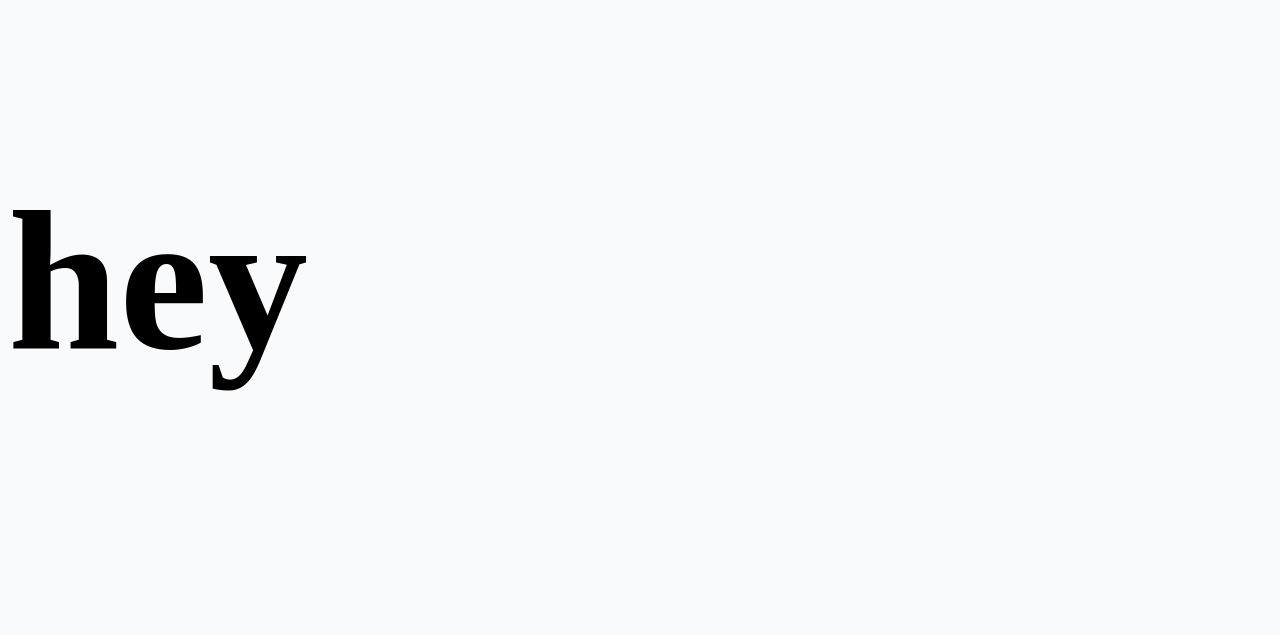
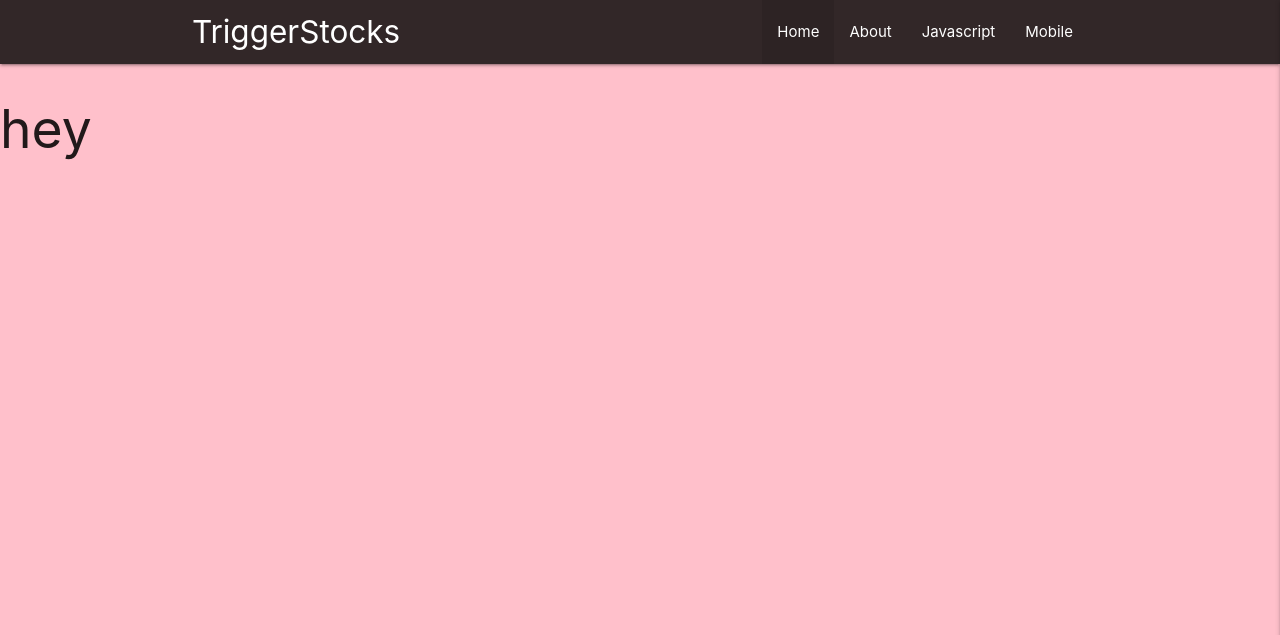
Before and after one commit to AntonEi/TriggerStocks, a Django app: page / in a window 1280 px wide. Shown: the top 635 px of the page. Run offline with Django 4.2, Linux system fonts and the light colour scheme.

Commit message:
Add navbar content and styling

```diff
--- a/static/css/style.css
+++ b/static/css/style.css
@@ -1,7 +1,11 @@
 body {
-    background-color: #F9FAFC;
+    background-color: pink;
 }
 
 h2 {
     font-size: 200px;
 }
+
+nav {
+    color: rgba(3, 4, 3, 0.81);
+}
--- /dev/null
+++ b/static/js/script.js
@@ -0,0 +1,17 @@
+document.addEventListener('DOMContentLoaded', function() {
+    var elems = document.querySelectorAll('.sidenav');
+    var instances = M.Sidenav.init(elems);
+
+    var elems2 = document.querySelectorAll('.sidenav-trigger');
+    var instances2 = M.Sidenav.init(elems2);
+});
+
+document.addEventListener('DOMContentLoaded', function() {
+    var elems = document.querySelectorAll('.sidenav');
+    var instances = M.Sidenav.init(elems, {
+        edge: 'right' // Align mobile sidenav to the right
+    });
+
+    var elems2 = document.querySelectorAll('.sidenav-trigger');
+    var instances2 = M.Sidenav.init(elems2);
+});
--- a/templates/base.html
+++ b/templates/base.html
@@ -6,8 +6,9 @@
 <html class="h-100" lang="en">
 
 <head>
-    <title>CodeStar Blog</title>
-    <meta name="viewport" content="width=device-width, initial-scale=1" />
+    <title>TriggerStocks</title>
+    <!--Let browser know website is optimized for mobile-->
+    <meta name="viewport" content="width=device-width, initial-scale=1.0"/>
 
     <!-- Google Fonts CSS -->
     <link rel="preconnect" href="https://fonts.gstatic.com">
@@ -15,11 +16,38 @@
     <link href="https://fonts.googleapis.com/css2?family=Lato:wght@300;700&display=swap" rel="stylesheet">
 
     <!-- Font Awesome CSS -->
-    <link rel="stylesheet" href="https://cdnjs.cloudflare.com/ajax/libs/font-awesome/5.15.3/css/all.min.css">
+    <link rel="stylesheet" href="https://cdnjs.cloudflare.com/ajax/libs/font-awesome/5.15.3/css/all.min.css" >
 
-        <!-- Custom CSS -->
-    <link rel="stylesheet" href="{% static 'css/style.css' %}">
+    <!-- Custom CSS -->
+    <link rel="stylesheet" href="{% static 'css/style.css' %}" type="text/css">
+
+
+    <!-- MaterializeCSS stylesheet from CDN -->
+    <link rel="stylesheet" href="https://cdnjs.cloudflare.com/ajax/libs/materialize/1.0.0/css/materialize.min.css">
+    <link href="https://fonts.googleapis.com/icon?family=Material+Icons" rel="stylesheet">
+
 </head>
+<nav style="background-color: rgba(3, 4, 3, 0.81);">
+    <div class="container">
+        <div class="nav-wrapper">
+            <a href="#!" class="brand-logo">TriggerStocks</a>
+            <ul class="right hide-on-med-and-down">
+                <li class="{% if request.path == home_url %}active{% endif %}"><a href="{% url 'home' %}">Home</a></li>
+                <li><a href="badges.html">About</a></li>
+                <li><a href="collapsible.html">Javascript</a></li>
+                <li><a href="mobile.html">Mobile</a></li>
+            </ul>
+            <a href="#" data-target="mobile-links" class="sidenav-trigger right"><i class="material-icons">menu</i></a>
+        </div>
+    </div>
+</nav>
+
+<ul class="sidenav" id="mobile-links">
+    <li class="{% if request.path == home_url %}active{% endif %}"><a href="{% url 'home' %}">Home</a></li>
+    <li><a href="badges.html">Components</a></li>
+    <li><a href="collapsible.html">Javascript</a></li>
+    <li><a href="mobile.html">Mobile</a></li>
+</ul>
 
 <body class="d-flex flex-column h-100 main-bg">
 
@@ -36,6 +64,9 @@
 
     </footer>
 
+    <!-- MaterializeCSS JavaScript library from CDN -->
+    <script src="https://cdnjs.cloudflare.com/ajax/libs/materialize/1.0.0/js/materialize.min.js"></script>
+    <script src="{% static 'js/script.js' %}"></script>
 
 </body>
 
```
